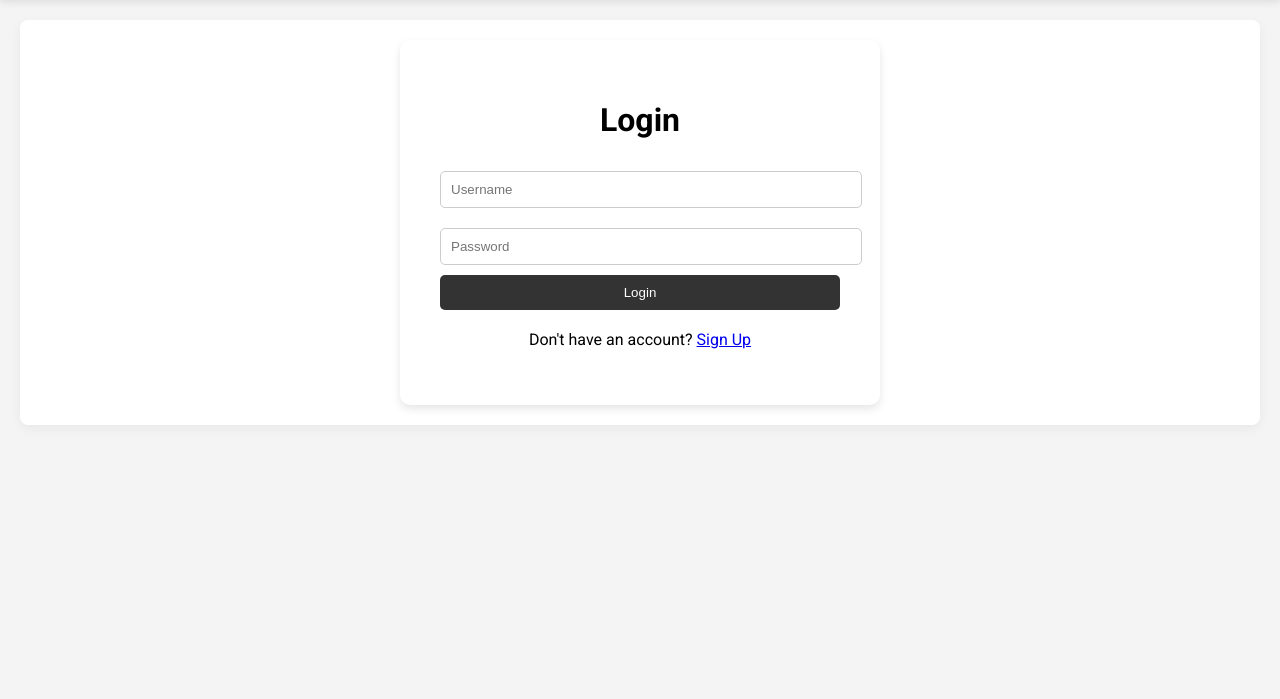
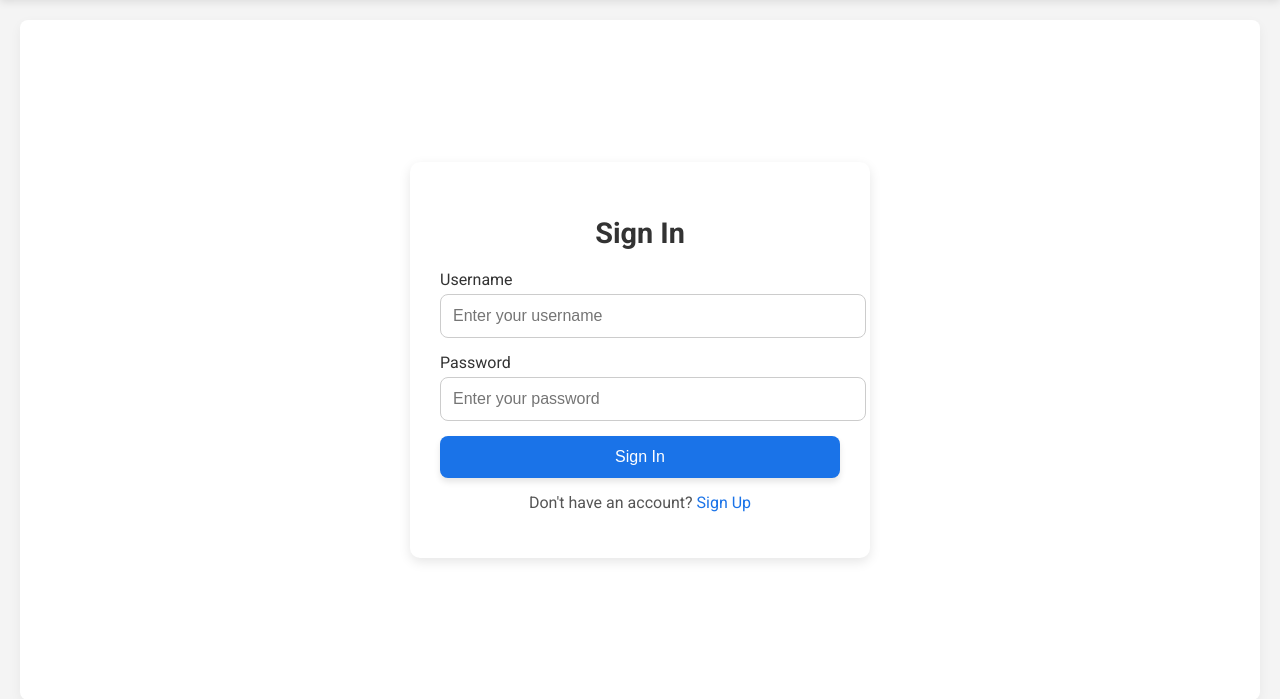
Before and after one commit to joecomisk11/themovievault, a Flask app: a page that uses src/templates/base.html in a window 1280 px wide. Shown: the part 64-763 px from the top of the page. Run offline with Flask 3, Linux system fonts and the light colour scheme.

Commit message:
edit profile screen

```diff
--- a/src/app.py
+++ b/src/app.py
@@ -103,6 +103,33 @@ def signup():
 def logout():
     logout_user()
     return redirect(url_for('dashboard'))
+
+
+@app.route('/edit_profile', methods=['GET', 'POST'])
+@login_required
+def edit_profile():
+    if request.method == 'POST':
+        # Get updated information from the form
+        current_user.first_name = request.form.get('first_name')
+        current_user.last_name = request.form.get('last_name')
+        new_password = request.form.get('password')
+
+        # Check if the user wants to change their password
+        if new_password:
+            hashed_password = generate_password_hash(new_password, method='pbkdf2:sha256')
+            current_user.password = hashed_password
+
+        # Commit changes to the database
+        try:
+            db.session.commit()
+            flash('Profile updated successfully!', 'success')
+            return redirect(url_for('dashboard'))
+        except OperationalError:
+            db.session.rollback()
+            flash('Error updating profile. Please try again.', 'danger')
+
+    # Render the edit profile page
+    return render_template('edit_profile.html')
 
 
 def fetch_popular_movies_tmdb():
--- a/src/templates/base.html
+++ b/src/templates/base.html
@@ -38,6 +38,9 @@
         .sign-in-container {
             position: absolute;
             right: 30px;
+            display: flex;
+            align-items: center;
+            gap: 10px; /* Add some space between buttons */
         }
         /* Search Results Container */
         .search-results-container {
@@ -160,6 +163,79 @@
             box-shadow: 0 4px 12px rgba(0, 0, 0, 0.05);
             border-radius: 8px;
         }
+
+        .auth-container {
+            display: flex;
+            justify-content: center;
+            align-items: center;
+            min-height: 80vh;
+        }
+
+        .auth-card {
+            background-color: white;
+            padding: 30px;
+            border-radius: 10px;
+            box-shadow: 0 4px 12px rgba(0, 0, 0, 0.1);
+            max-width: 400px;
+            width: 100%;
+        }
+
+        .auth-card h2 {
+            text-align: center;
+            font-size: 1.8rem;
+            margin-bottom: 20px;
+            color: #333;
+        }
+
+        .auth-card .form-group {
+            margin-bottom: 15px;
+        }
+
+        .auth-card .form-group label {
+            display: block;
+            font-size: 1rem;
+            margin-bottom: 5px;
+            color: #333;
+        }
+
+        .auth-card .form-group input {
+            width: 100%;
+            padding: 12px;
+            font-size: 1rem;
+            border: 1px solid #ccc;
+            border-radius: 8px;
+        }
+
+        .auth-card button.action-button {
+            width: 100%;
+            padding: 12px;
+            font-size: 1rem;
+            border-radius: 8px;
+            background-color: #1a73e8;
+            color: white;
+            border: none;
+            cursor: pointer;
+        }
+
+        .auth-card button.action-button:hover {
+            background-color: #1666c1;
+        }
+
+        .auth-card p {
+            text-align: center;
+            margin-top: 15px;
+            color: #555;
+        }
+
+        .auth-card p a {
+            color: #1a73e8;
+            text-decoration: none;
+        }
+
+        .auth-card p a:hover {
+            color: #1666c1;
+        }
+
 
         .movie-row h2 {
             font-size: 1.5rem;
@@ -420,6 +496,10 @@
         </h1>
         <div class="sign-in-container">
             {% if current_user.is_authenticated %}
+                <!-- Show Edit Profile Button -->
+                <a href="{{ url_for('edit_profile') }}">
+                    <button class="action-button">Edit Profile</button>
+                </a>
                 <!-- Show Logout Button -->
                 <form action="{{ url_for('logout') }}" method="POST">
                     <button class="action-button">Logout</button>
--- a/src/templates/login.html
+++ b/src/templates/login.html
@@ -1,13 +1,21 @@
 {% extends "base.html" %}
 
 {% block content %}
-    <div class="login-container" style="max-width: 400px; margin: auto; padding: 40px; background-color: white; box-shadow: 0 4px 8px rgba(0, 0, 0, 0.1); border-radius: 10px;">
-        <h1 style="text-align: center;">Login</h1>
-        <form method="POST">
-            <input type="text" name="username" placeholder="Username" required style="width: 100%; padding: 10px; margin: 10px 0; border: 1px solid #ccc; border-radius: 5px;">
-            <input type="password" name="password" placeholder="Password" required style="width: 100%; padding: 10px; margin: 10px 0; border: 1px solid #ccc; border-radius: 5px;">
-            <button type="submit" style="width: 100%; padding: 10px; background-color: #333; color: white; border: none; border-radius: 5px; cursor: pointer;">Login</button>
+<div class="auth-container">
+    <div class="auth-card">
+        <h2>Sign In</h2>
+        <form action="{{ url_for('login') }}" method="POST">
+            <div class="form-group">
+                <label for="username">Username</label>
+                <input type="text" id="username" name="username" placeholder="Enter your username" required>
+            </div>
+            <div class="form-group">
+                <label for="password">Password</label>
+                <input type="password" id="password" name="password" placeholder="Enter your password" required>
+            </div>
+            <button type="submit" class="action-button">Sign In</button>
         </form>
-        <p style="text-align: center; margin-top: 20px;">Don't have an account? <a href="{{ url_for('signup') }}">Sign Up</a></p>
+        <p>Don't have an account? <a href="{{ url_for('signup') }}">Sign Up</a></p>
     </div>
+</div>
 {% endblock %}
```
Also changed, not shown: src/templates/edit_profile.html (added, +32 -0 lines), src/templates/signup.html (+23 -9 lines), src/instance/users.db.
